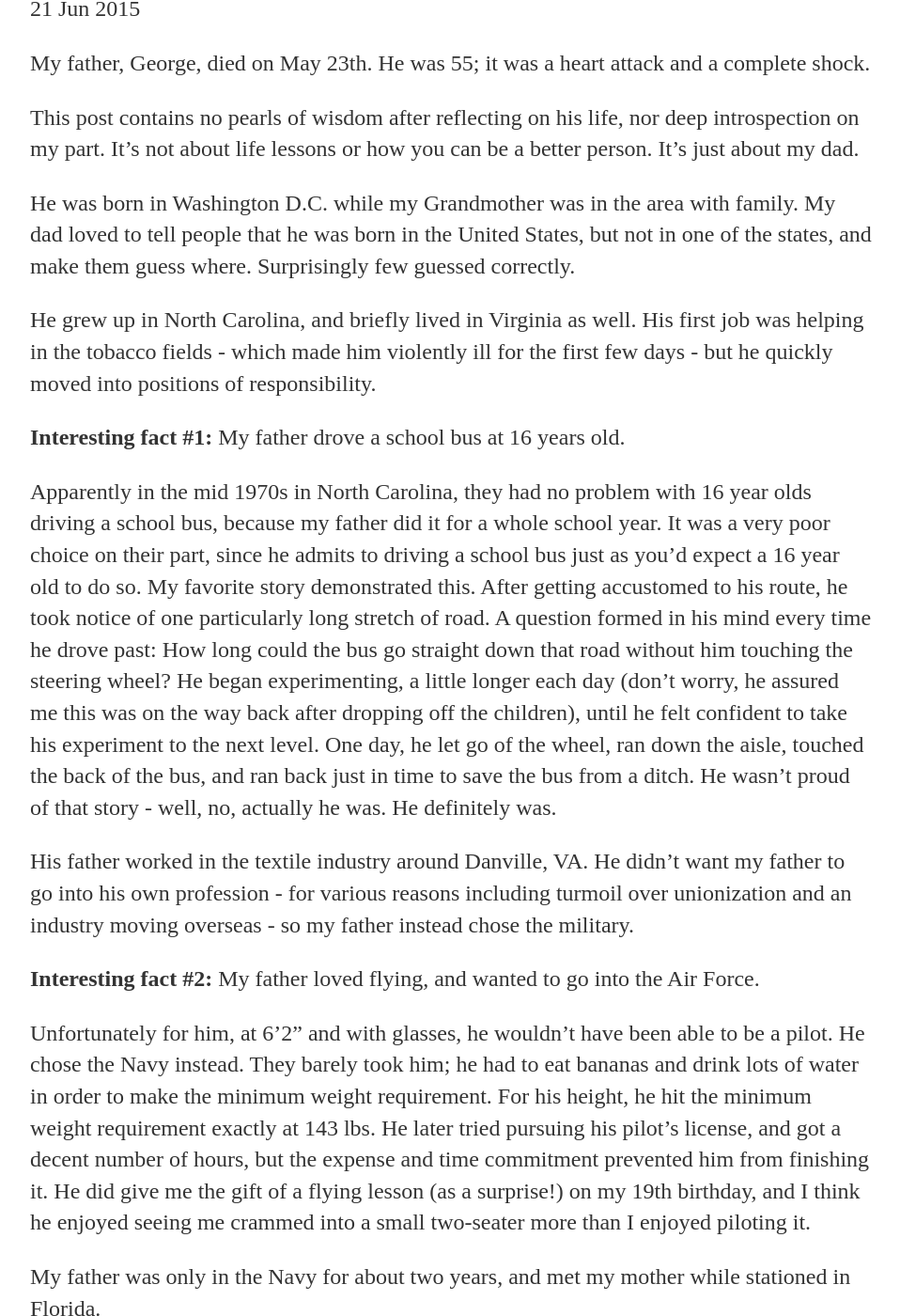
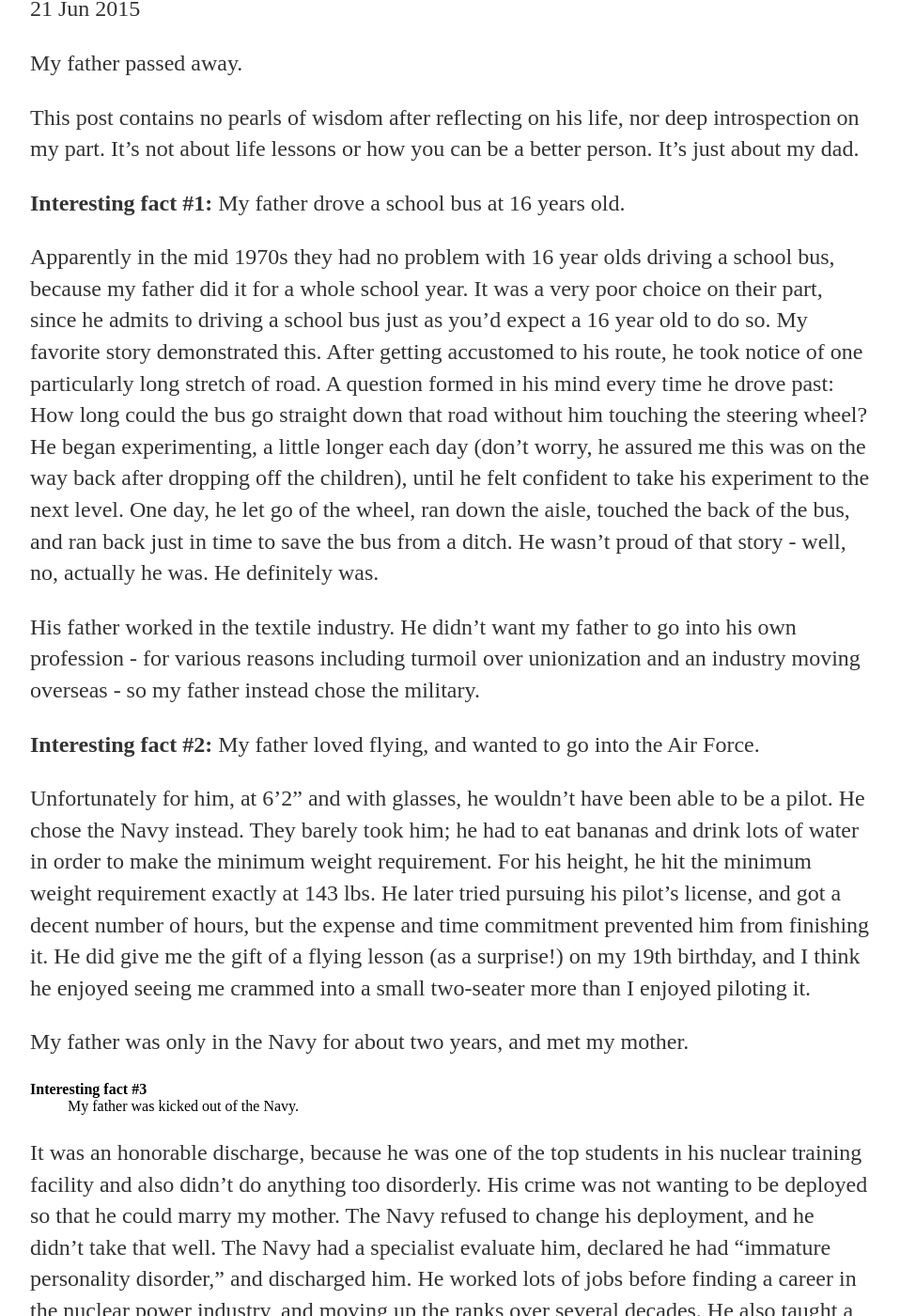
Before and after one commit to SamPatt/sampatt.com, a Jekyll site: the page built from _posts/2015-06-21-interesting-facts-about-my-father.md, in a window 1280 px wide and 1400 px high, scrolled down 204 px. Shown: the whole window at 94% size, without its empty margins (160-1118 px from the left). Built offline with Jekyll 4.4.1, drawn with Linux system fonts in a browser that asks for light colours; some of the changed text lies outside the part shown.

Commit message:
Updated about page

```diff
--- a/_posts/2015-06-21-interesting-facts-about-my-father.md
+++ b/_posts/2015-06-21-interesting-facts-about-my-father.md
@@ -3,21 +3,16 @@
 title: Interesting Facts About my Father
 ---
 
-My father, George, died on May 23th. He was 55; it was a heart attack and a complete shock.
+My father passed away.
 
 This post contains no pearls of wisdom after reflecting on his life, nor deep introspection on my part. It's not about life lessons or how you can be a better person. It's just about my dad.
-
-He was born in Washington D.C. while my Grandmother was in the area with family. My dad loved to tell people that he was born in the United States, but not in one of the states, and make them guess where. Surprisingly few guessed correctly.
-
-He grew up in North Carolina, and briefly lived in Virginia as well. His first job was helping in the tobacco fields - which made him violently ill for the first few days - but he quickly moved into positions of responsibility.
-
 
 **Interesting fact #1:**
  My father drove a school bus at 16 years old.
 
-Apparently in the mid 1970s in North Carolina, they had no problem with 16 year olds driving a school bus, because my father did it for a whole school year. It was a very poor choice on their part, since he admits to driving a school bus just as you'd expect a 16 year old to do so. My favorite story demonstrated this. After getting accustomed to his route, he took notice of one particularly long stretch of road. A question formed in his mind every time he drove past: How long could the bus go straight down that road without him touching the steering wheel? He began experimenting, a little longer each day (don't worry, he assured me this was on the way back after dropping off the children), until he felt confident to take his experiment to the next level. One day, he let go of the wheel, ran down the aisle, touched the back of the bus, and ran back just in time to save the bus from a ditch. He wasn't proud of that story - well, no, actually he was. He definitely was.
+Apparently in the mid 1970s they had no problem with 16 year olds driving a school bus, because my father did it for a whole school year. It was a very poor choice on their part, since he admits to driving a school bus just as you'd expect a 16 year old to do so. My favorite story demonstrated this. After getting accustomed to his route, he took notice of one particularly long stretch of road. A question formed in his mind every time he drove past: How long could the bus go straight down that road without him touching the steering wheel? He began experimenting, a little longer each day (don't worry, he assured me this was on the way back after dropping off the children), until he felt confident to take his experiment to the next level. One day, he let go of the wheel, ran down the aisle, touched the back of the bus, and ran back just in time to save the bus from a ditch. He wasn't proud of that story - well, no, actually he was. He definitely was.
 
-His father worked in the textile industry around Danville, VA. He didn't want my father to go into his own profession - for various reasons including turmoil over unionization and an industry moving overseas - so my father instead chose the military.
+His father worked in the textile industry. He didn't want my father to go into his own profession - for various reasons including turmoil over unionization and an industry moving overseas - so my father instead chose the military.
 
 
 **Interesting fact #2:**
@@ -25,13 +20,13 @@
 
 Unfortunately for him, at 6'2" and with glasses, he wouldn't have been able to be a pilot. He chose the Navy instead. They barely took him; he had to eat bananas and drink lots of water in order to make the minimum weight requirement. For his height, he hit the minimum weight requirement exactly at 143 lbs. He later tried pursuing his pilot's license, and got a decent number of hours, but the expense and time commitment prevented him from finishing it. He did give me the gift of a flying lesson (as a surprise!) on my 19th birthday, and I think he enjoyed seeing me crammed into a small two-seater more than I enjoyed piloting it.
 
-My father was only in the Navy for about two years, and met my mother while stationed in Florida.
+My father was only in the Navy for about two years, and met my mother.
 
 
 **Interesting fact #3**
 : My father was kicked out of the Navy.
 
-It was an honorable discharge, because he was one of the top students in his nuclear training facility and also didn't do anything too disorderly. His crime was not wanting to be deployed so that he could marry my mother. The Navy refused to change his deployment, and he didn't take that well. The Navy had a specialist evaluate him, declared he had "immature personality disorder," and discharged him. He worked lots of jobs before finding a career in the nuclear power industry, and moving up the ranks over several decades. He also taught a business philosophy / psychology program (called Pacific Institute) to thousands of people around the country.
+It was an honorable discharge, because he was one of the top students in his nuclear training facility and also didn't do anything too disorderly. His crime was not wanting to be deployed so that he could marry my mother. The Navy refused to change his deployment, and he didn't take that well. The Navy had a specialist evaluate him, declared he had "immature personality disorder," and discharged him. He worked lots of jobs before finding a career in the nuclear power industry, and moving up the ranks over several decades. He also taught a business philosophy / psychology program to thousands of people around the country.
 
 
 **Interesting fact #4**
@@ -39,13 +34,13 @@
 
 This might be surprising to people that worked with my father, not because he was an academic - he wasn’t - but he did became a very important and influential person in his industry, and nearly all his colleagues at least had college degrees. In fact, he even taught classrooms full of college professors the Pacific Institute material - something that he frequently found humor in. "The dumb ole' country boy" (as his mother-in-law called him endearingly) was teaching professors and managers who operated nuclear power plants. Behind his self-effacing humor though, he wasn't comfortable with not having a degree. He often said that if he had a degree, he'd be running a nuclear plant, but he literally couldn't even apply to those positions, since they would then find out he didn't have an education. My brother Steven and I, who were some of the first men in our family to obtain college degrees, tried to express how generally useless we felt our own educations were, but he firmly rejected that argument. He was very proud of us; envious even.
 
-He wasn't in the nuclear industry for his entire post-Navy career though. In the mid 1980's, when I was a baby, he left his job at the Shearon Harris nuclear power plant in North Carolina in order to purchase and operate a soda vending machine company called Triangle Fountain.
+He wasn't in the nuclear industry for his entire post-Navy career though. In the mid 1980's, when I was a baby, he left his job at a nuclear power plant in in order to purchase and operate a soda vending machine company.
 
 
 **Interesting fact #5:**
  My father loved being an entrepreneur and nearly left his family to pursue his business.
 
-He poured himself into Triangle Fountain. He had plans to take on the major distributors in the region, and began to do so single-handedly. It was the single-handed nature of his endeavor that soon led my mother - who had three young children at the time - to deliver him an ultimatum. Either he leave his new business and start raising his family properly, or he keep the business and divorce her. My siblings and I are eternally grateful to my father for selling the company and choosing to be more involved in our lives, but it wasn't a simple decision for him. He later told me that he was ashamed how long it took him to make the right decision. His desire to build his own business was incredibly strong; in fact it nearly killed him.
+He poured himself into his company. He had plans to take on the major distributors in the region, and began to do so single-handedly. It was the single-handed nature of his endeavor that soon led my mother - who had three young children at the time - to deliver him an ultimatum. Either he leave his new business and start raising his family properly, or he keep the business and divorce her. My siblings and I are eternally grateful to my father for selling the company and choosing to be more involved in our lives, but it wasn't a simple decision for him. He later told me that he was ashamed how long it took him to make the right decision. His desire to build his own business was incredibly strong; in fact it nearly killed him.
 
 
 **Interesting fact #6**
```
Also changed, not shown: about.html (+7 -2 lines).
